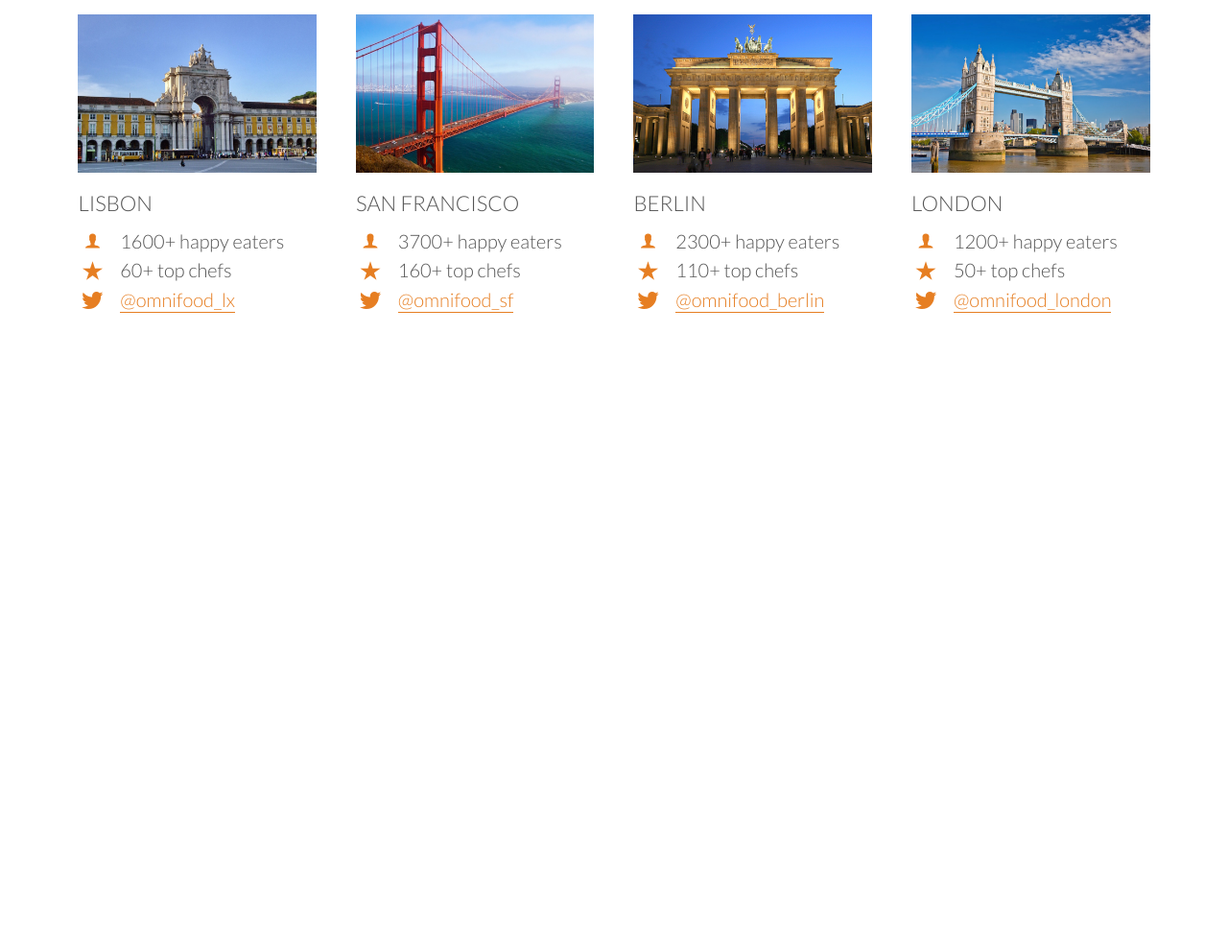
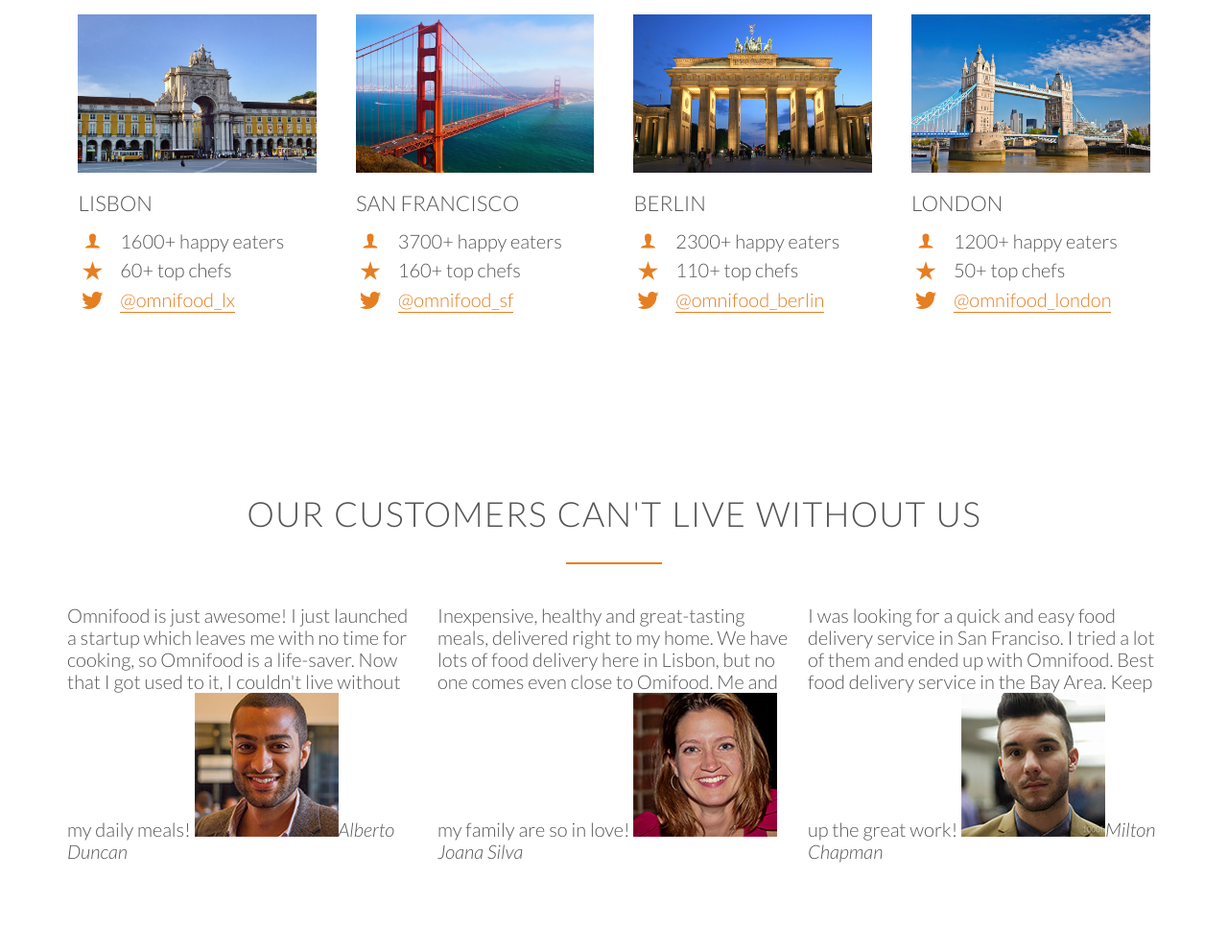
Before and after one commit to Grace-Hephzibah/OmniFood, a plain HTML site: page OmniFood.html in a window 1280 px wide. Shown: the part 2947-3937 px from the top of the page at 96% size. Before the commit the page ends 3382 px from the top, so only its background shows below. Drawn offline with nearby package versions, Linux system fonts and the light colour scheme.

Commit message:
Day 13 Updates

```diff
--- a/OmniFood.html
+++ b/OmniFood.html
@@ -294,6 +294,36 @@
 
         </section>
 
+         <section class = "section-testimonials">
+            <div class = "row">
+            <h2>Our customers can't live without us</h2>
+            </div>
+
+            <div class = "row">
+            <div class = "col span-1-of-3">
+                <blockquote>
+                Omnifood is just awesome! I just launched a startup which leaves me with no time for cooking, so Omnifood is a life-saver. Now that I got used to it, I couldn't live without my daily meals!
+                    <cite><img src = "Resources/Images/customer-1.jpg">Alberto Duncan</cite>
+                </blockquote>
+            </div>
+
+            <div class = "col span-1-of-3">
+                <blockquote>
+                Inexpensive, healthy and great-tasting meals, delivered right to my home. We have lots of food delivery here in Lisbon, but no one comes even close to Omifood. Me and my family are so in love!
+                    <cite><img src = "Resources/Images/customer-2.jpg">Joana Silva</cite>
+                </blockquote>
+            </div>
+
+            <div class = "col span-1-of-3">
+                <blockquote>
+                I was looking for a quick and easy food delivery service in San Franciso. I tried a lot of them and ended up with Omnifood. Best food delivery service in the Bay Area. Keep up the great work!
+                    <cite><img src = "Resources/Images/customer-3.jpg">Milton Chapman</cite>
+                </blockquote>
+            </div>
+
+            </div>
+        </section>
+
     </body>
 
 </html>
```
Also changed, not shown: Daily_Progress/DAY 13.png (added).
